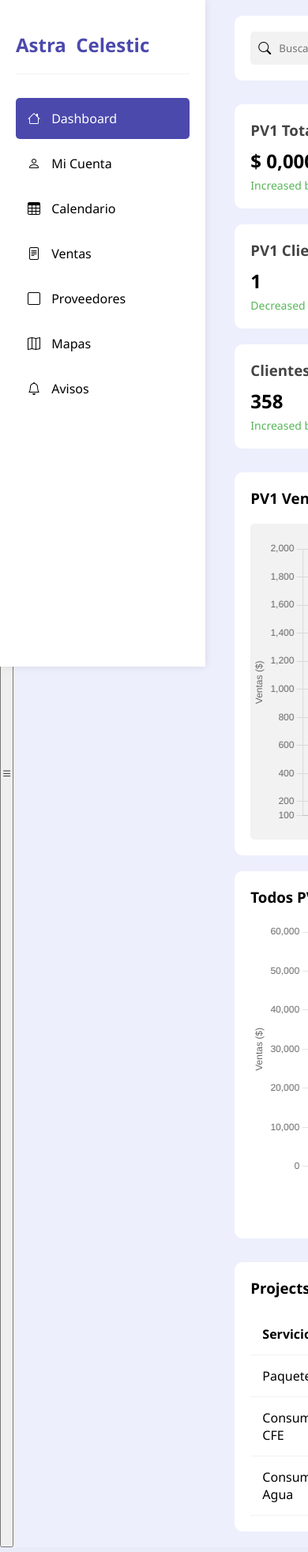
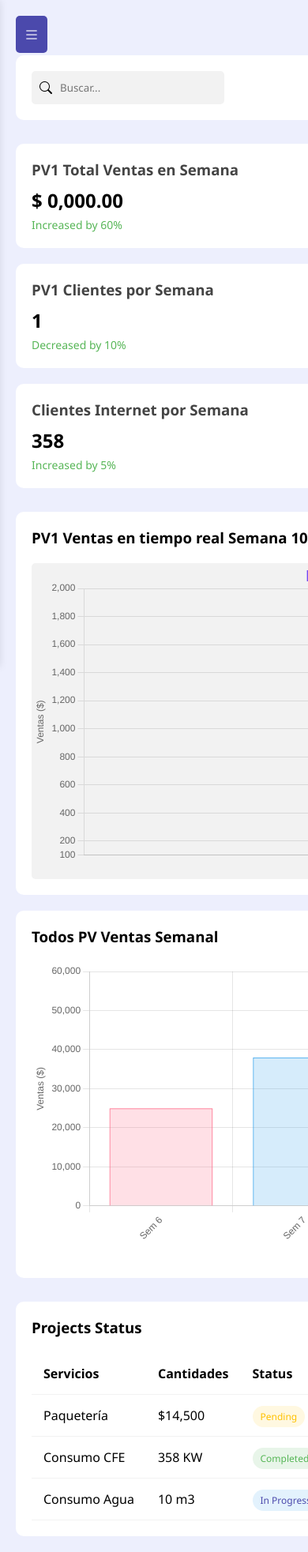
Before and after one commit to galanisx1/DashMix1MySQL1A1out, a Flask app: page / in a window 390 px wide; the page is wider, and only the part inside the window is pictured. Shown: that part at 79% size. Run offline with Flask 2, Linux system fonts and the light colour scheme; data that the repository does not hold is empty.

Commit message:
Update style.css

```diff
--- a/static/css/style.css
+++ b/static/css/style.css
@@ -26,6 +26,22 @@ body {
     min-height: 100vh;
 }
 
+/* Menu Toggle Button */
+.menu-toggle {
+    display: none;
+    position: fixed;
+    top: 20px;
+    left: 20px;
+    z-index: 1000;
+    background: var(--primary-color);
+    border: none;
+    color: white;
+    padding: 10px;
+    border-radius: 5px;
+    cursor: pointer;
+    font-size: 20px;
+}
+
 /* Sidebar Styles */
 .sidebar {
     width: var(--sidebar-width);
@@ -34,6 +50,7 @@ body {
     box-shadow: 0 0 10px rgba(0,0,0,0.1);
     position: fixed;
     height: 100vh;
+    transition: transform 0.3s ease;
 }
 
 .sidebar-header {
@@ -237,3 +254,38 @@ body {
     width: 100%;
     height: 400px;
 }
+
+
+/* Mobile Responsive Styles */
+@media (max-width: 768px) {
+    .menu-toggle {
+        display: block;
+    }
+
+    .sidebar {
+        transform: translateX(-100%);
+        z-index: 999;
+    }
+
+    .sidebar.active {
+        transform: translateX(0);
+    }
+
+    .main-content {
+        margin-left: 0;
+        padding-top: 70px;
+    }
+
+    .stats-grid {
+        grid-template-columns: 1fr;
+    }
+
+    .charts-grid {
+        grid-template-columns: 1fr;
+    }
+
+    .projects-table {
+        display: block;
+        overflow-x: auto;
+    }
+}
```
